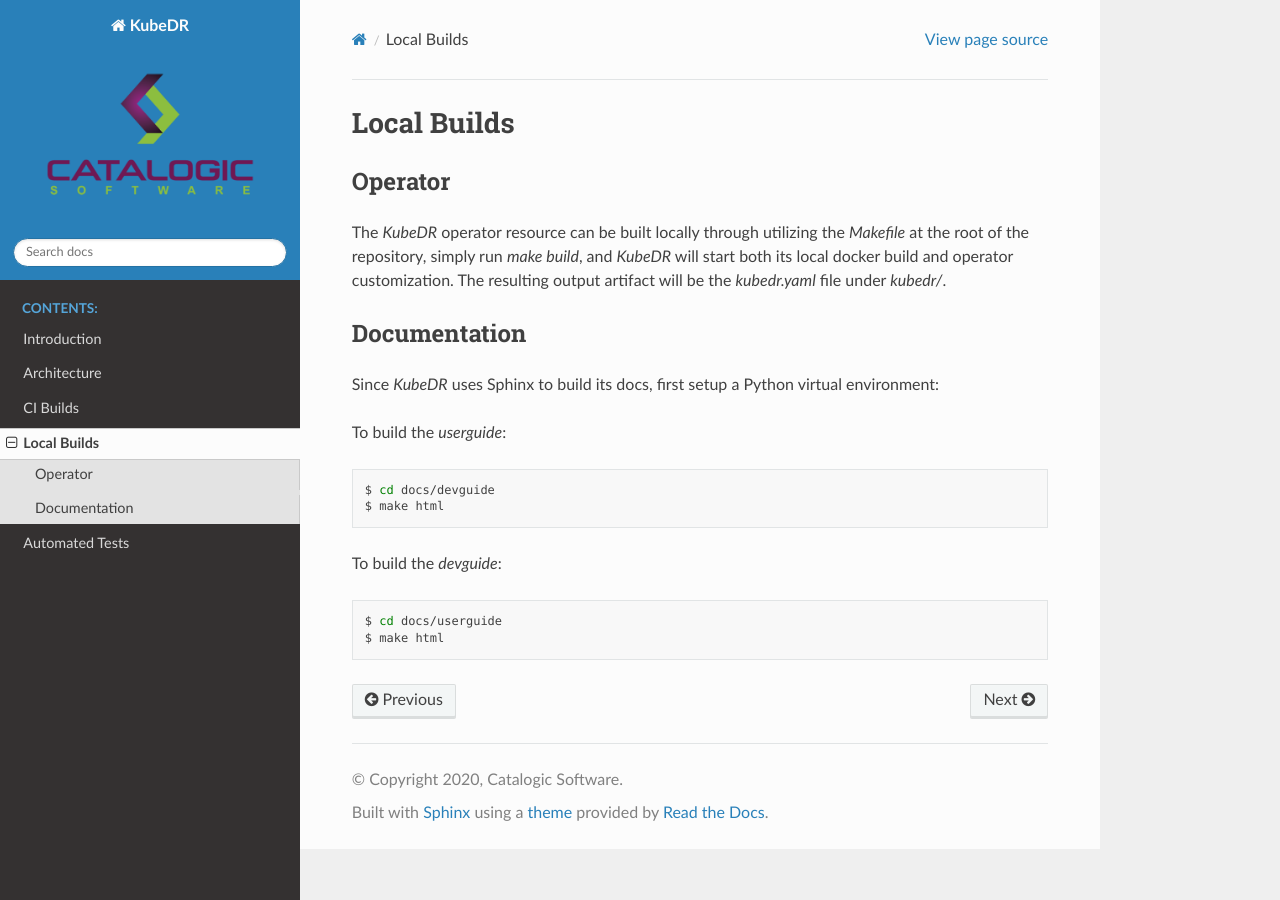
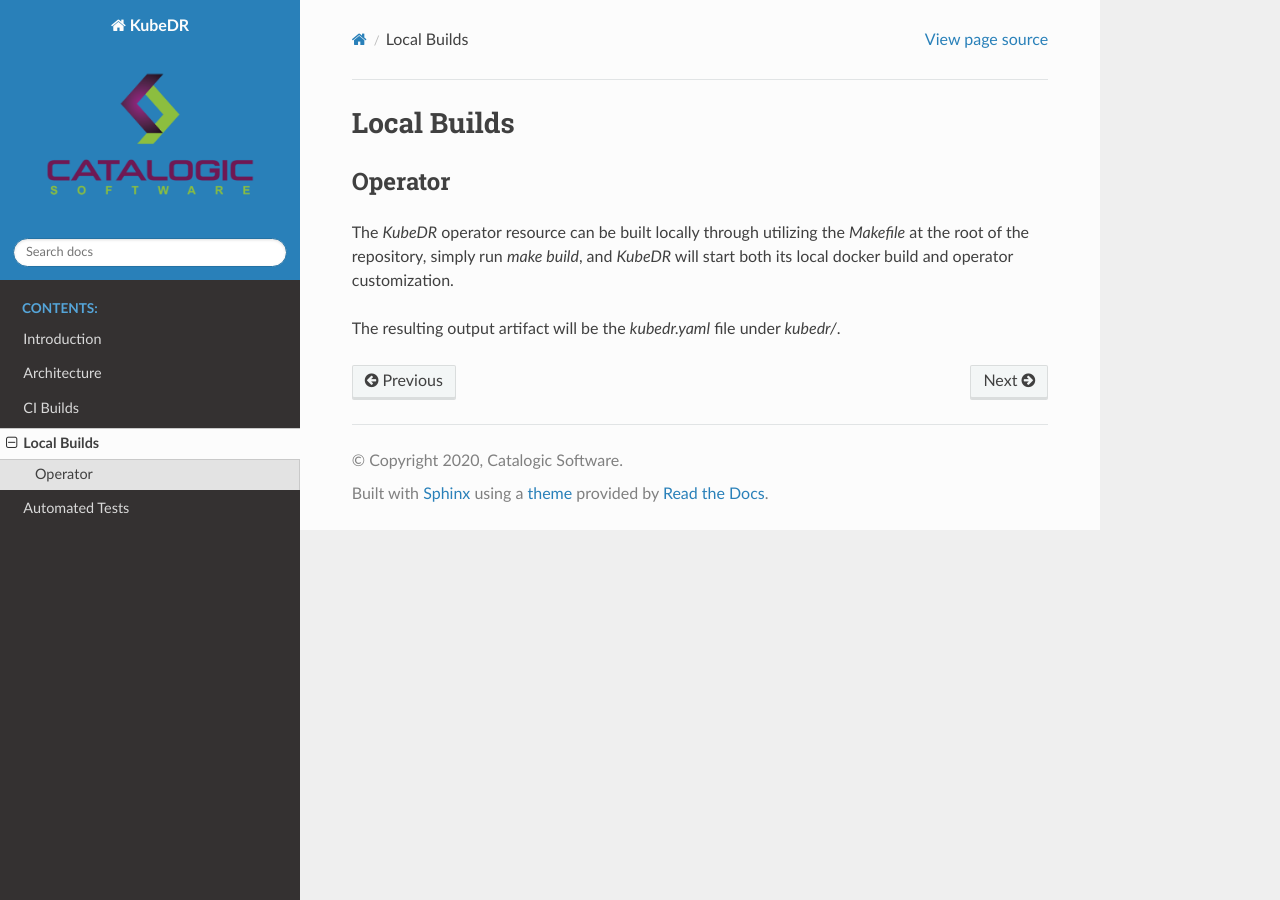
Before and after one commit to catalogicsoftware/kubedr, a Sphinx documentation site: the page built from docs/devguide/source/local_builds.rst, in a window 1280 px wide. Built offline with Sphinx 7.4.7 and the Read the Docs theme 2.0.0, drawn with Linux system fonts in a browser that asks for light colours.

Commit message:
Remove repetition

```diff
--- a/docs/devguide/source/local_builds.rst
+++ b/docs/devguide/source/local_builds.rst
@@ -5,27 +5,6 @@
 Operator
 =================
 The *KubeDR* operator resource can be built locally through utilizing the `Makefile` at the root of the repository, simply run `make build`, and *KubeDR*
-will start both its local docker build and operator customization. The resulting output artifact will be the `kubedr.yaml` file under `kubedr/`.
+will start both its local docker build and operator customization.
 
-Documentation
-=================
-Since *KubeDR* uses Sphinx to build its docs, first setup a Python virtual environment:
-
-.. code-block:: bash
-  $ python3 -m venv ~/venv/sphinx
-  $ export PATH=~/venv/sphinx/bin:$PATH
-  $ pip install sphinx sphinx_rtd_theme
-
-To build the *userguide*:
-
-.. code-block:: bash
-
-  $ cd docs/devguide
-  $ make html
-
-To build the *devguide*:
-
-.. code-block:: bash
-
-  $ cd docs/userguide
-  $ make html
+The resulting output artifact will be the `kubedr.yaml` file under `kubedr/`.
```
